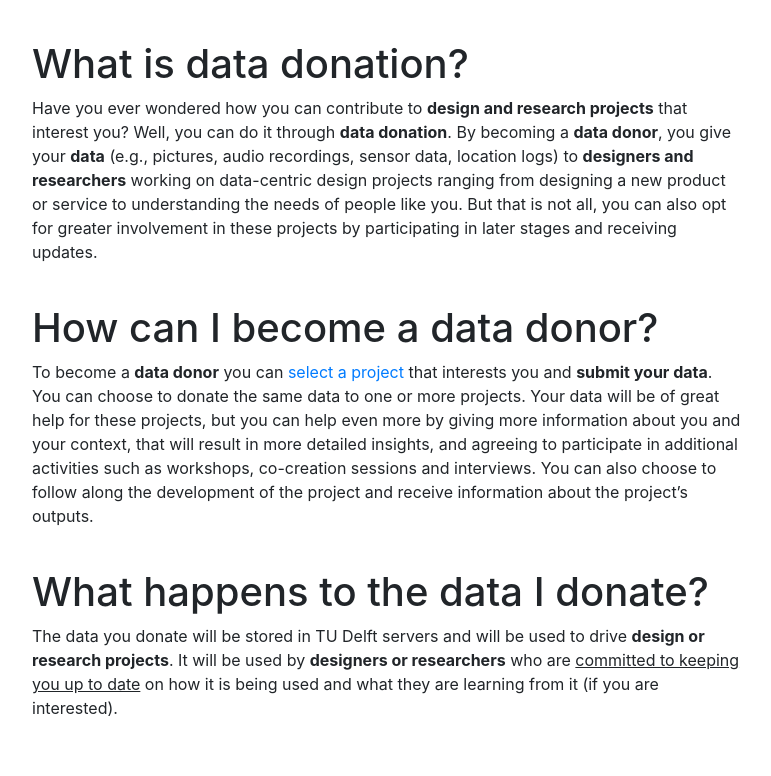
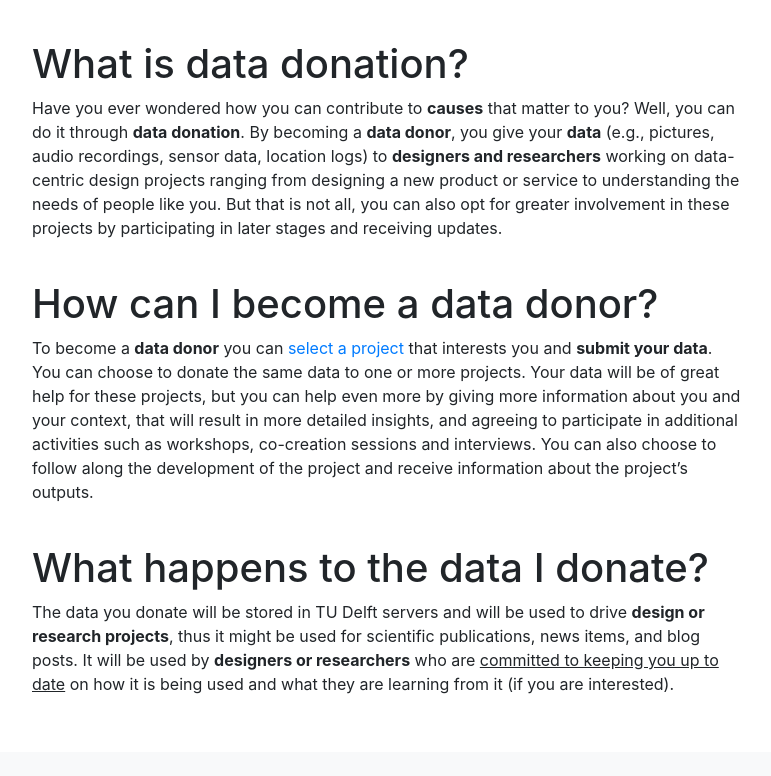
Before and after one commit to gomezago/data-donation, a Django app: page /about/ in a window 1280 px wide. Shown: the part 66-842 px from the top of the page, without its empty margins (253-1024 px from the left). After the commit the page ends 760 px from the top, so only its background shows below. Run offline with Django 3.2, Linux system fonts and the light colour scheme; some libraries are stand-ins or nearby versions.

Commit message:
Update pages_about.html

```diff
--- a/pages/templates/pages_about.html
+++ b/pages/templates/pages_about.html
@@ -7,9 +7,9 @@
     <section style="padding-top: 20px; padding-bottom: 40px">
     <div class="col-md-8 offset-md-2" style="align-content: center; background-size: cover; padding-top: 20px">
         <h1>What is data donation?</h1>
-            Have you ever wondered how you can contribute to <b>design and research projects</b> that interest you?
+            Have you ever wondered how you can contribute to <b>causes</b> that matter to you?
             Well, you can do it through <b>data donation</b>.
-        By becoming a <b>data donor</b>, you give your <b>data</b> (e.g., pictures, audio recordings, sensor data, location logs) to <b>designers and researchers</b> working on data-centric design projects ranging from designing a new product or service to understanding the needs of people like you.
+            By becoming a <b>data donor</b>, you give your <b>data</b> (e.g., pictures, audio recordings, sensor data, location logs) to <b>designers and researchers</b> working on data-centric design projects ranging from designing a new product or service to understanding the needs of people like you.
             But that is not all, you can also opt for greater involvement in these projects by participating in later stages and receiving updates.
         </p>
         <br>
@@ -22,7 +22,7 @@
         <br>
         <h1>What happens to the data I donate?</h1>
         <p>
-            The data you donate will be stored in TU Delft servers and will be used to drive <b>design or research projects</b>.
+            The data you donate will be stored in TU Delft servers and will be used to drive <b>design or research projects</b>, thus it might be used for scientific publications, news items, and blog posts.
             It will be used by <b>designers or researchers</b> who are <u>committed to keeping you up to date</u> on how it is being used and what they are learning from it (if you are interested).<br>
         </p>
     </div>
```
